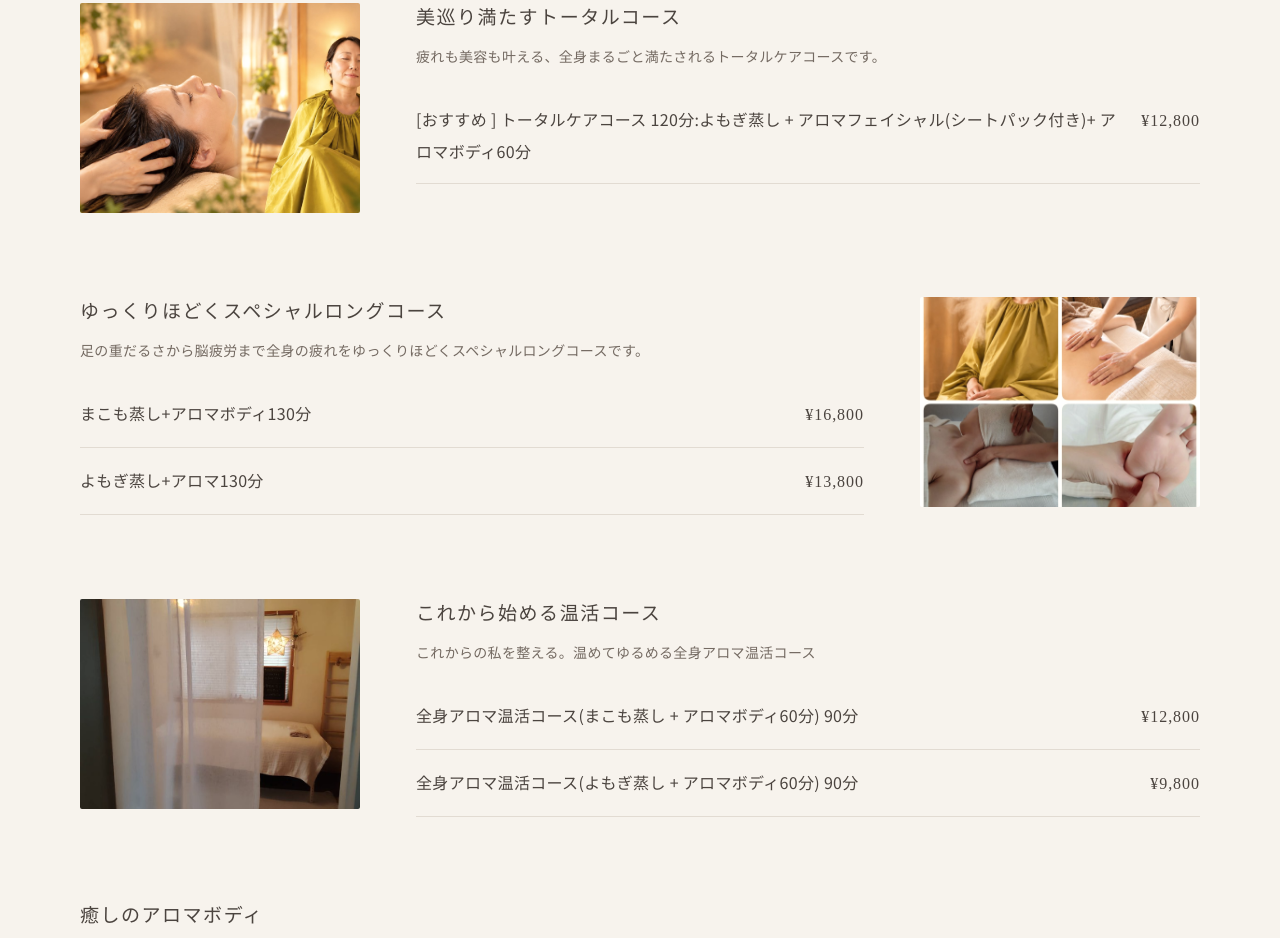
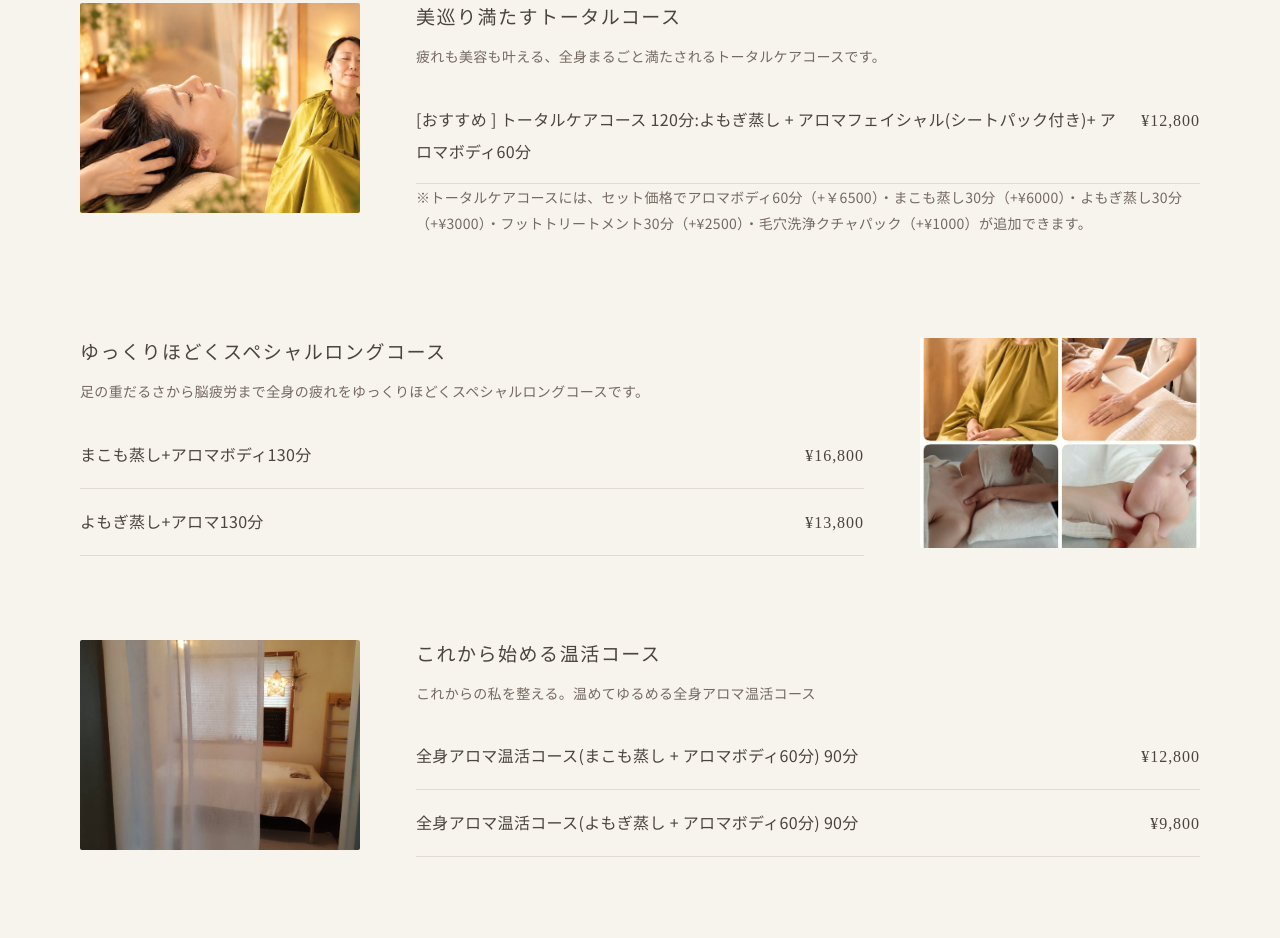
Before and after one commit to tassy5865-lang/kohaku-site, a website: page index.html in a window 1280 px wide. Shown: the part 8824-9762 px from the top of the page. Drawn offline with nearby package versions, Linux system fonts and the light colour scheme.

Commit message:
管理画面から更新: 料金: 美巡り満たすトータルコース

```diff
--- a/index.html
+++ b/index.html
@@ -228,6 +228,7 @@
             <ul class="price-list">
               <li><span class="name">[おすすめ ] トータルケアコース 120分:よもぎ蒸し + アロマフェイシャル(シートパック付き)+ アロマボディ60分</span><span class="yen">¥12,800</span></li>
             </ul>
+            <p class="fine">※トータルケアコースには、セット価格でアロマボディ60分（+￥6500）・まこも蒸し30分（+¥6000）・よもぎ蒸し30分（+¥3000）・フットトリートメント30分（+¥2500）・毛穴洗浄クチャパック（+¥1000）が追加できます。</p>
           </div>
         </div>
 
```
